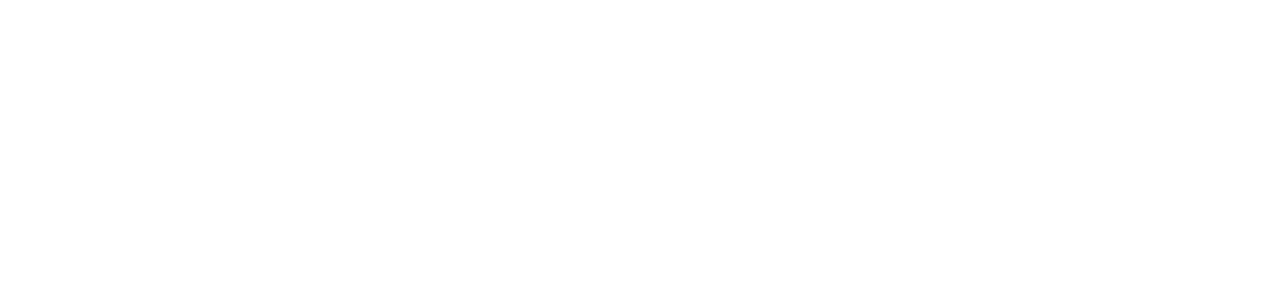
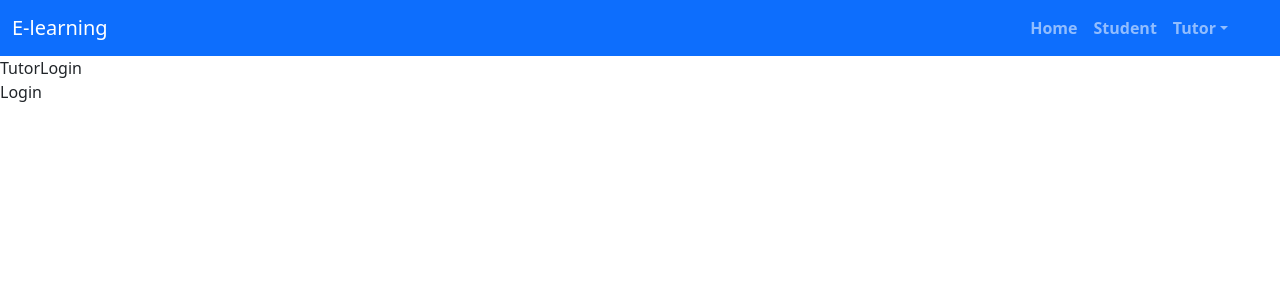
Before and after one commit to nalanagendra/e-learning-app, a React (Create React App) app: page /tutor/login in a window 1280 px wide. Shown: the top 300 px of the page. Built offline with nearby package versions, Linux system fonts and the light colour scheme.

Commit message:
Navbar created

```diff
--- a/package.json
+++ b/package.json
@@ -6,8 +6,11 @@
     "@testing-library/jest-dom": "^5.15.1",
     "@testing-library/react": "^11.2.7",
     "@testing-library/user-event": "^12.8.3",
+    "bootstrap": "^5.1.3",
     "react": "^17.0.2",
+    "react-bootstrap": "^2.0.2",
     "react-dom": "^17.0.2",
+    "react-router-dom": "^5.3.0",
     "react-scripts": "4.0.3",
     "web-vitals": "^1.1.2"
   },
--- a/src/App.js
+++ b/src/App.js
@@ -1,7 +1,9 @@
+import NavBar from "./components/NavBar";
+
 function App() {
   return (
     <div>
-
+      <NavBar />
     </div>
   );
 }
--- /dev/null
+++ b/src/components/Home.js
@@ -0,0 +1,11 @@
+import React from 'react'
+
+const Home = props => {
+    return (
+        <div>
+            Home
+        </div>
+    )
+}
+
+export default Home
--- /dev/null
+++ b/src/components/NavBar.js
@@ -0,0 +1,40 @@
+import React from "react"
+import { Navbar, Container, Nav, NavDropdown } from "react-bootstrap"
+import { Route, Switch, NavLink, Link } from 'react-router-dom'
+
+import Home from './Home'
+import StudentLogin from './userAuth/StudentLogin'
+import TutorLogin from './userAuth/TutorLogin'
+import Signup from './userAuth/Signup'
+
+const NavBar = props => {
+    return (
+        <div>
+            <Navbar bg="primary" expand="lg" variant="dark">
+                <Container fluid>
+                   <Navbar.Brand as={Link} to="/">E-learning</Navbar.Brand>
+                    <Navbar.Toggle aria-controls="basic-navbar-nav" />
+                    <Navbar.Collapse id="basic-navbar-nav">
+                    <Nav className="ms-auto" style={{fontWeight : "700", marginRight: "2rem"}}>
+                        <Nav.Link as={NavLink} to="/" exact>Home</Nav.Link>
+                        <Nav.Link as={NavLink} to="/student/login" exact>Student</Nav.Link>
+                        <NavDropdown title="Tutor" id="basic-nav-dropdown">
+                            <NavDropdown.Item as={NavLink} to="/tutor/login">Login</NavDropdown.Item>
+                            <NavDropdown.Item as={NavLink} to="/tutor/signup">Sign up</NavDropdown.Item>
+                        </NavDropdown>
+                    </Nav>
+                    </Navbar.Collapse>
+                </Container>
+            </Navbar>
+
+            <Switch>
+                <Route path="/" component={Home} exact />
+                <Route path="/student/login" component={StudentLogin} exact />
+                <Route path="/tutor/login" component={TutorLogin} exact />
+                <Route path="/tutor/signup" component={Signup} exact />
+            </Switch>
+        </div>
+    )
+}
+
+export default NavBar
--- /dev/null
+++ b/src/components/userAuth/Login.js
@@ -0,0 +1,11 @@
+import React from 'react'
+
+const Login = props => {
+    return (
+        <div>
+            Login
+        </div>
+    )
+}
+
+export default Login
--- /dev/null
+++ b/src/components/userAuth/Signup.js
@@ -0,0 +1,11 @@
+import React from 'react'
+
+const Signup = props => {
+    return (
+        <div>
+            Signup
+        </div>
+    )
+}
+
+export default Signup
--- /dev/null
+++ b/src/components/userAuth/StudentLogin.js
@@ -0,0 +1,13 @@
+import React from './Login'
+import Login from './Login'
+
+const StudentLogin = props => {
+    return (
+        <div>
+            Student Login
+            <Login />
+        </div>
+    )
+}
+
+export default StudentLogin
--- /dev/null
+++ b/src/components/userAuth/TutorLogin.js
@@ -0,0 +1,13 @@
+import React from 'react'
+import Login from './Login'
+
+const TutorLogin = props => {
+    return (
+        <div>
+            TutorLogin
+            <Login />
+        </div>
+    )
+}
+
+export default TutorLogin
--- a/src/index.js
+++ b/src/index.js
@@ -1,16 +1,20 @@
-import React from 'react';
-import ReactDOM from 'react-dom';
-import App from './App';
-import reportWebVitals from './reportWebVitals';
+import React from 'react'
+import ReactDOM from 'react-dom'
+import App from './App'
+import 'bootstrap/dist/css/bootstrap.min.css'
+import reportWebVitals from './reportWebVitals'
+import { BrowserRouter } from 'react-router-dom'
 
 ReactDOM.render(
-  <React.StrictMode>
-    <App />
-  </React.StrictMode>,
+  <BrowserRouter>
+    <React.StrictMode>
+      <App />
+    </React.StrictMode>
+  </BrowserRouter>,
   document.getElementById('root')
-);
+)
 
 // If you want to start measuring performance in your app, pass a function
 // to log results (for example: reportWebVitals(console.log))
 // or send to an analytics endpoint. Learn more: https://bit.ly/CRA-vitals
-reportWebVitals();
+reportWebVitals()
```
Also changed, not shown: 1 other file (tests, documents, lock files or other folders).
